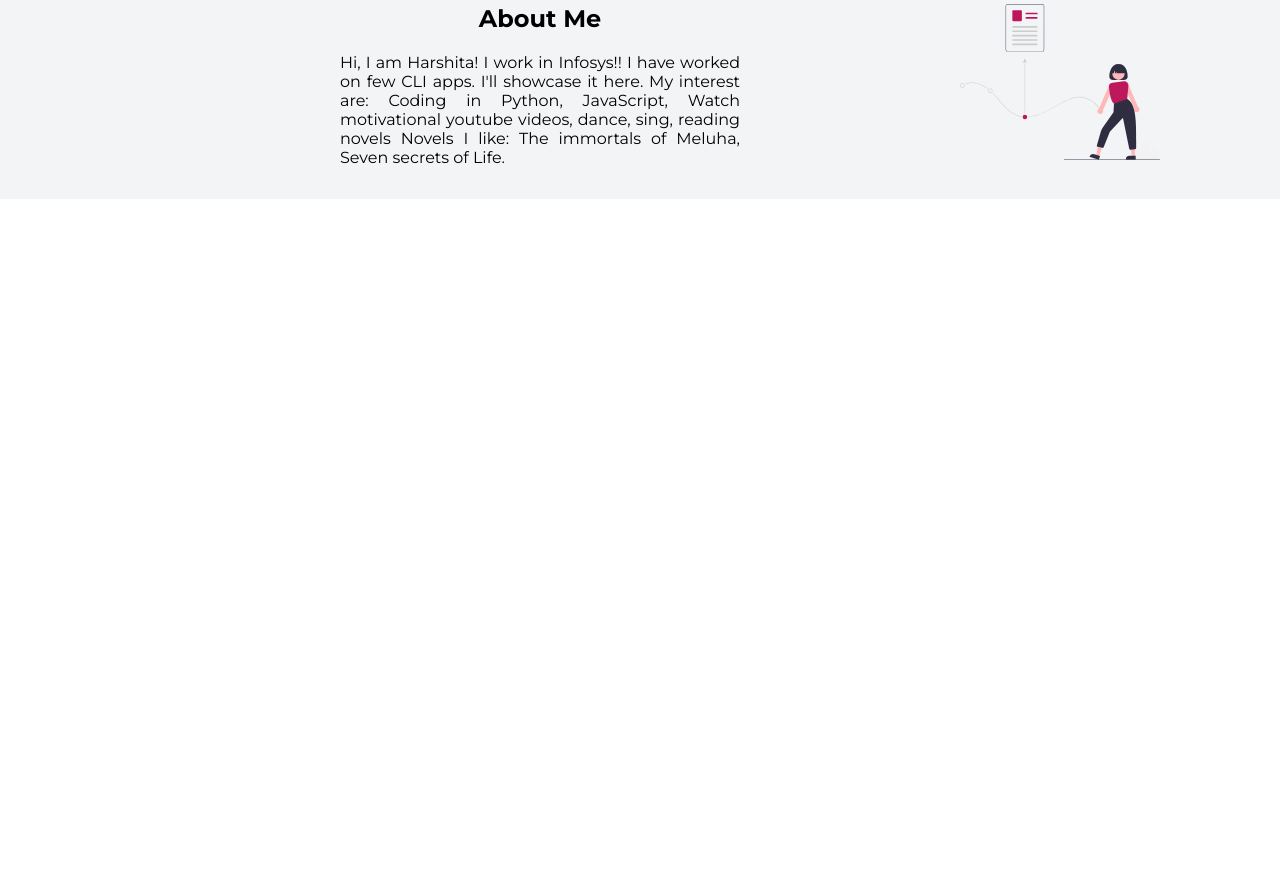
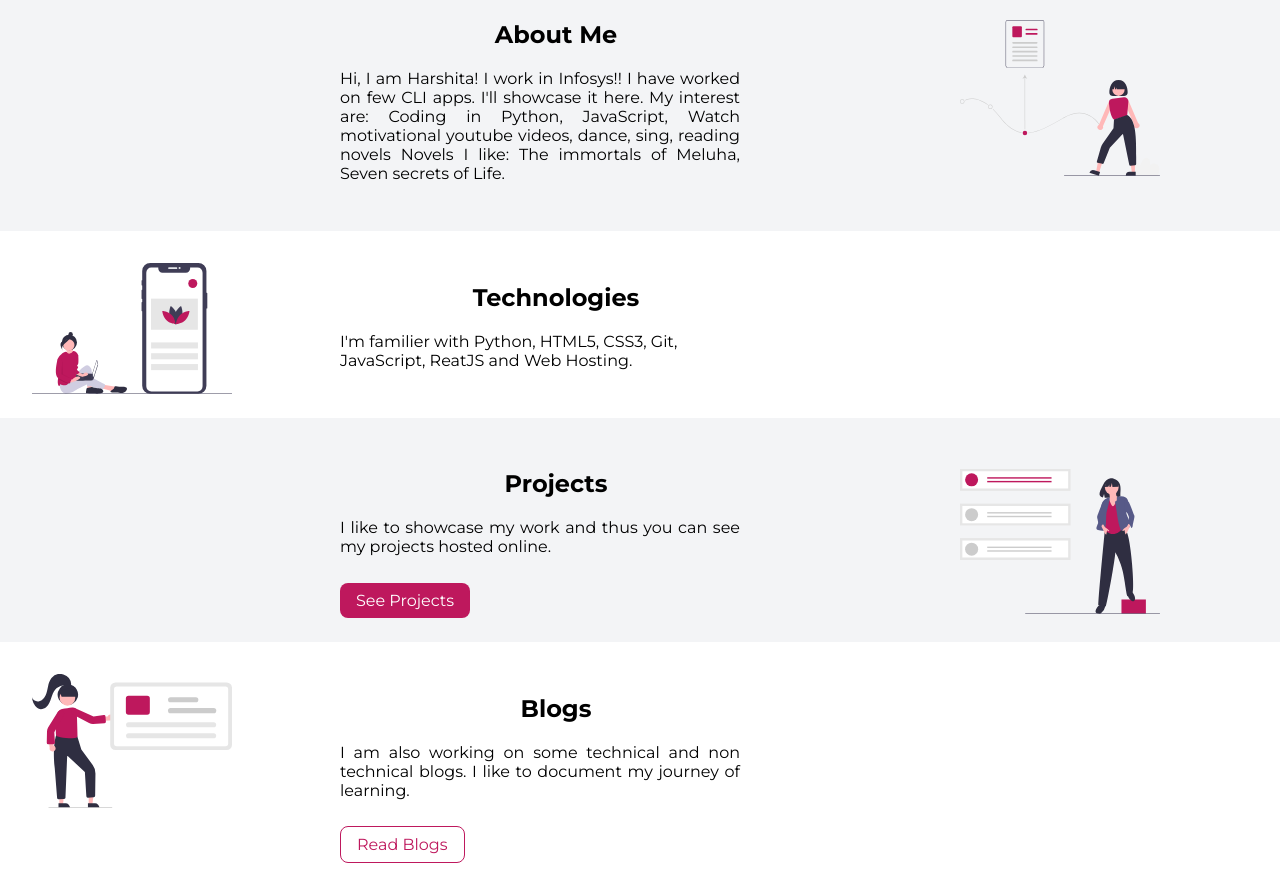
Before and after one commit to HarshitaGupta16/Harshita-Portfolio, a plain HTML site: page index.html in a window 1280 px wide. Shown: the part 584-1470 px from the top of the page. Before the commit the page ends 908 px from the top, so only its background shows below. Drawn offline with Linux system fonts and the light colour scheme.

Commit message:
updated files

```diff
--- a/index.html
+++ b/index.html
@@ -30,12 +30,12 @@
 
     <section class="section ow">
         <div class="container-center">
-            <div class="container">
+            <!-- <div class="container"> -->
             <div class="img-with-text-on-left">
-                <img class="img-right-aligned" src="images/about.svg">
+                <img class="img-right-aligned" src="images/about.svg" >
             </div>
             <div>
-                <h1 class="headings-home-page">About Me</h1>
+                <h1>About Me</h1>
                 </div>
             <div class="text">
                 <p>Hi, I am Harshita!
@@ -45,11 +45,56 @@
                     youtube videos, dance, sing, reading novels
                     Novels I like: The immortals of Meluha, Seven secrets of Life.
                 </p>
-            </div>
+            <!-- </div> -->
         </div>
     </div>
     </section>
 
 
+    <section class="section">
+                <img class="img-left-aligned" src="images/technologies.svg" align="left">
+        <div class="container-center">
+            <h1 class="heading-for-img-on-left">Technologies</h1>
+            <p class="text">I'm familier with Python, HTML5,
+                CSS3, Git, <br>
+            JavaScript, ReatJS and Web Hosting.</p>
+        </div>
+    </section>
+
+    <section class="section ow">
+        <div class="container-center">
+            <div class="img-with-text-on-left">
+                <img class="img-right-aligned" src="images/projects.svg" >
+            </div>
+            <div>
+                <h1>Projects</h1>
+            </div>
+            <div class="text">
+                <p>I like to showcase my work and thus you can see
+                    my projects hosted online.
+                </p>
+                <br>
+                <a class="link link-primary" href="/projects.html">See Projects</a>
+        </div>
+    </div>
+    </section>
+
+    <section class="section">
+        <!-- <div class="container-left-img"> -->
+            <!-- <div class="img-left-aligned"> -->
+        <img class="img-left-aligned" src="images/blogs-home.svg" align="left">
+            <!-- </div> -->
+        <div class="container container-center">
+            <h1 class="heading-for-img-on-left">Blogs</h1>
+            <p class="text">I am also working on some technical and non technical blogs.
+                I like to document my journey of learning.
+            </p>
+            <br>
+            <a class="link link-secondary" href="/blogs.html">Read Blogs</a>
+        </div>
+    </section>
+
+
+
 </body>
 </html>
--- a/styles.css
+++ b/styles.css
@@ -29,7 +29,9 @@ hr {
 
 /* container */
 .container {
-    /* display: inline; */
+    /* margin-left: 25%; */
+    /* text-align: center; */
+    /* max-width: 600px; */
     /* padding-left: 1rem;
     padding-right: 1rem; */
     padding: 0rem 1 rem;
@@ -39,6 +41,7 @@ hr {
 .container-center {
     max-width: 600px;
     margin: auto;
+    /* text-align: center; */
 }
 
 /* links */
@@ -51,6 +54,7 @@ hr {
     background-color: var(--primary-color);
     border-radius: 0.5rem;
     color: white;
+
 }
 
 .link-secondary {
@@ -117,9 +121,14 @@ hr {
     color: var(--primary-color);
 }
 
-.headings-home-page {
+ /* .headings-home-page {
     text-align: center;
-    /* margin-left: 0%; */
+    /* margin-left: 0%;
+}  */
+
+.heading-for-img-on-left {
+    text-align: center;
+    /* margin-left: 25%; */
 }
 
 .img-with-text-on-left {
@@ -141,24 +150,47 @@ hr {
 
 }
 
+/* .img-with-text-on-right {
+    float: left;
+    display: inline;
+    max-width: 200px;
+    flex-basis: 40%;
+} */
+
+.img-left-aligned {
+    /* float: left; */
+    display: inline;
+    max-width: 200px;
+    /* margin-left: -20%; */
+    /* padding-right: 3rem; */
+    /* flex-basis: 40%; */
+}
+
 .text {
     text-align: justify;
-    /* font-size: 20px; */
-    padding-right: 20px;
+    /* padding-bottom: 1rem; */
 }
+
+/* .text-left {
+    text-align: justify;
+    /* padding-left: 0%;
+} */
+
 /** section  **/
 
 .section {
     padding: 2rem;
+    /* margin-top: 1rem; */
 }
 
 .section h1{
     text-align: center;
+    padding-left: 2rem;
 }
 
 .ow {
     background-color: var(--off-white);
-    padding: 1rem;
+    padding: 2rem;
 }
 
 /** list **/
@@ -174,12 +206,14 @@ hr {
 
 .list-beautify {
     /* background: #FEF9C3; */
-    background: #ffe5e5 center fixed;
+    /* background: #ffe5e5 center fixed; */
     /* background: #FFF7ED; */
+    background: whitesmoke;
     padding: 5px;
     padding-bottom: 1.5rem;
-    margin: 20px;
-    /* margin-left: 35px; */
+    /* margin: 10px; */
+    margin-bottom: 1px;
+    margin-left: 30px;
 }
 ol {
     font-weight: bold;
```
Also changed, not shown: projects.html (+13 -0 lines), images/blogs-home.svg (added), images/projects.svg (added), images/technologies.svg (added).
